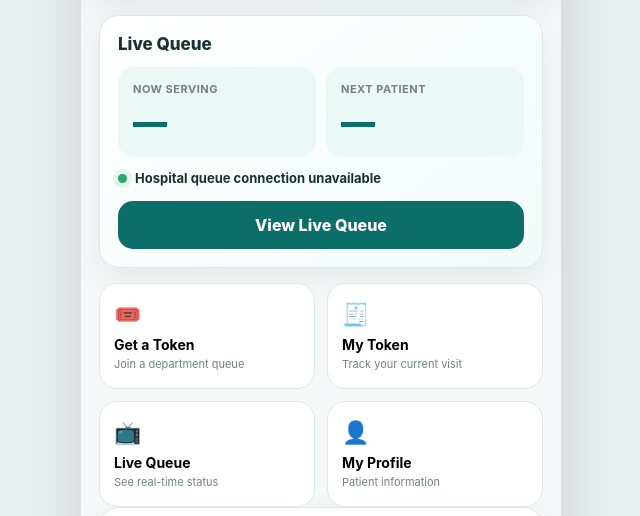
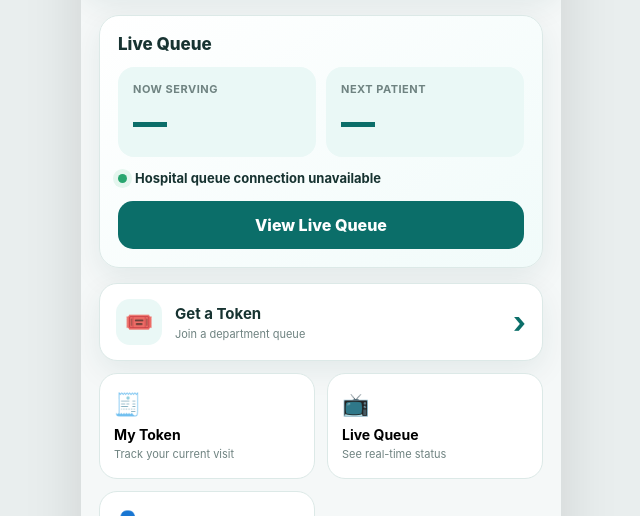
Before and after one commit to doc-care/Doc-care, a plain HTML site: page index.html in a window 1280 px wide. Shown: the part 184-700 px from the top of the page, without its empty margins (319-959 px from the left). Drawn offline with Linux system fonts and the light colour scheme; no server answers.

Commit message:
Add files via upload

```diff
--- a/index.html
+++ b/index.html
@@ -49,6 +49,13 @@ button{font:inherit}
 .btn-outline{background:#fff;color:var(--primary);border:1px solid var(--border)}
 .btn:active{transform:scale(.99)}
 .action-grid{display:grid;grid-template-columns:1fr 1fr;gap:12px}
+.token-horizontal{width:100%;display:flex;align-items:center;gap:13px;padding:15px 16px;margin:0 0 12px;border:1px solid var(--border);background:#fff;border-radius:18px;box-shadow:var(--shadow);cursor:pointer;text-align:left;color:var(--text)}
+.token-horizontal:active{transform:scale(.99)}
+.token-horizontal-icon{width:46px;height:46px;border-radius:14px;background:var(--mint);display:grid;place-items:center;font-size:23px;flex:0 0 auto}
+.token-horizontal-text{display:flex;flex-direction:column;flex:1}
+.token-horizontal-text strong{font-size:15px}
+.token-horizontal-text span{display:block;color:var(--muted);font-size:11px;margin-top:4px}
+.token-horizontal-arrow{font-size:30px;line-height:1;color:var(--primary);font-weight:700}
 .action{padding:17px 14px;text-align:left;border:1px solid var(--border);background:#fff;border-radius:18px;cursor:pointer}
 .action .icon{font-size:22px;margin-bottom:9px}
 .action strong{display:block;font-size:14px}
@@ -109,8 +116,16 @@ label{font-size:12px;font-weight:800}
     <button class="btn btn-primary" style="margin-top:15px" onclick="showScreen('queue')">View Live Queue</button>
   </div>
 
+  <button class="token-horizontal" onclick="showScreen('token')">
+    <div class="token-horizontal-icon">🎟️</div>
+    <div class="token-horizontal-text">
+      <strong>Get a Token</strong>
+      <span>Join a department queue</span>
+    </div>
+    <div class="token-horizontal-arrow">›</div>
+  </button>
+
   <div class="action-grid">
-    <button class="action" onclick="showScreen('token')"><div class="icon">🎟️</div><strong>Get a Token</strong><span>Join a department queue</span></button>
     <button class="action" onclick="showScreen('mytoken')"><div class="icon">🧾</div><strong>My Token</strong><span>Track your current visit</span></button>
     <button class="action" onclick="showScreen('queue')"><div class="icon">📺</div><strong>Live Queue</strong><span>See real-time status</span></button>
     <button class="action" onclick="showScreen('profile')"><div class="icon">👤</div><strong>My Profile</strong><span>Patient information</span></button>
```
